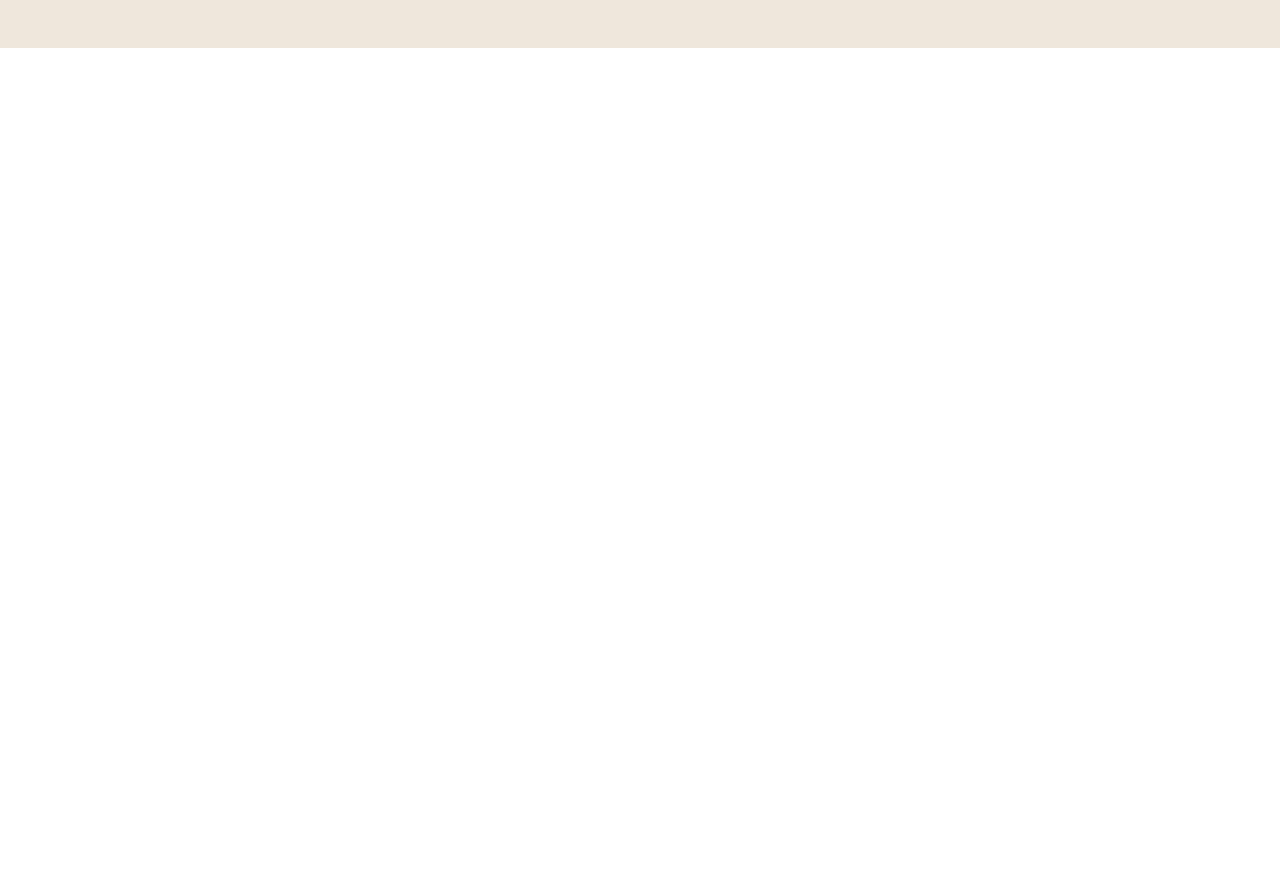
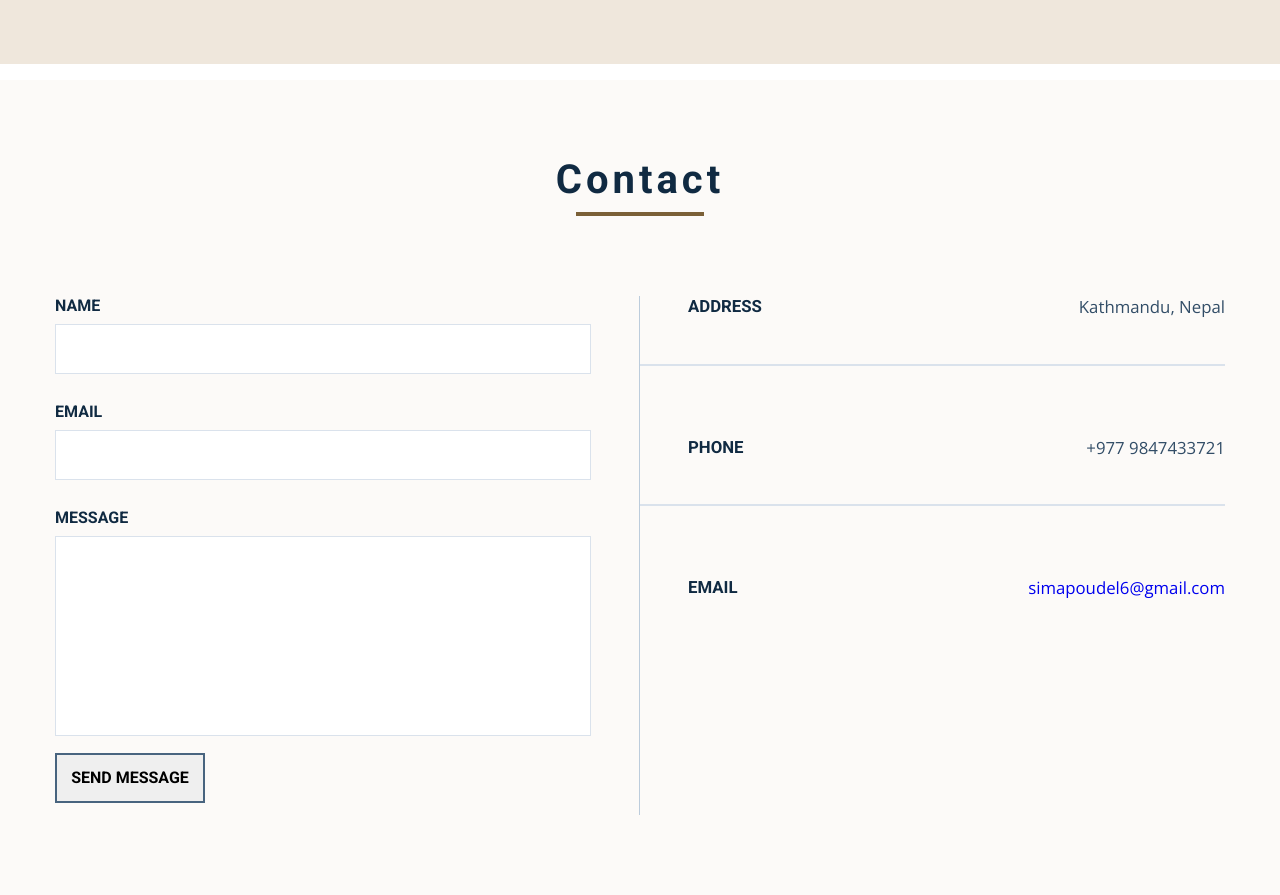
Before and after one commit to seemapoudel58/CODSOFT-Task1, a plain HTML site: page index.html in a window 1280 px wide. Shown: the part 1934-2829 px from the top of the page. Before the commit the page ends 1998 px from the top, so only its background shows below. Drawn offline with nearby package versions, Linux system fonts and the light colour scheme.

Commit message:
contact-1

```diff
--- a/app.js
+++ b/app.js
@@ -14,7 +14,6 @@ if (screenWidth > 900) {
     });
     card.addEventListener('mouseleave', () => {
       card.querySelector('.project-info').style.display = 'none';
-      card.style.width = '';
     });
   });
 } else {
@@ -28,6 +27,33 @@ if (screenWidth > 900) {
     });
   });
 }
+// window.addEventListener('resize', () => {
+//   // Get the current screen width
+//   const screenWidth = window.innerWidth;
+
+//   // Get the current screen size category
+//   const screenSizeCategory =
+//     screenWidth < 576
+//       ? 'xs'
+//       : screenWidth < 768
+//       ? 'sm'
+//       : screenWidth < 992
+//       ? 'md'
+//       : screenWidth < 1200
+//       ? 'lg'
+//       : 'xl';
+
+//   // Get the previous screen size category
+//   const previousScreenSizeCategory = localStorage.getItem('screenSizeCategory');
+
+//   // If the screen size category has changed, refresh the page
+//   if (screenSizeCategory !== previousScreenSizeCategory) {
+//     location.reload();
+//   }
+
+//   // Update the previous screen size category
+//   localStorage.setItem('screenSizeCategory', screenSizeCategory);
+// });
 
 window.addEventListener('scroll', () => {
   if (window.pageYOffset > 50) {
--- a/index.html
+++ b/index.html
@@ -268,6 +268,70 @@
         </div>
       </div>
     </section>
+    <section class="section contact">
+      <div class="section-title">
+        <h2>Contact</h2>
+        <div class="underline"></div>
+      </div>
+      <div class="section-center contact-center">
+        <div id="footer">
+          <section class="contacts">
+            <form method="post" action="https://formspree.io/f/xqkjogzb">
+              <div class="fields">
+                <div class="field">
+                  <label for="name">Name</label>
+                  <input
+                    type="text"
+                    name="name"
+                    required=""
+                  /><!--  id="name"-->
+                </div>
+                <div class="field">
+                  <label for="email">Email</label>
+                  <input
+                    type="text"
+                    name="email"
+                    required=""
+                  /><!-- id="email"-->
+                </div>
+                <div class="field">
+                  <label for="message">Message</label>
+                  <textarea
+                    style="resize: none"
+                    rows="3"
+                    name="message"
+                    required=""
+                    data-gramm="false"
+                    wt-ignore-input="true"
+                  ></textarea>
+                </div>
+              </div>
+              <ul class="actions">
+                <li><input type="submit" value="Send Message" /></li>
+              </ul>
+            </form>
+          </section>
+          <section class="split">
+            <section class="alt">
+              <h3>Address</h3>
+              <p>Kathmandu, Nepal</p>
+            </section>
+            <section class="alt">
+              <h3>Phone</h3>
+              <p>+977 9847433721</p>
+            </section>
+            <section class="alt">
+              <h3>Email</h3>
+              <p>
+                <a href="mailto:simapoudel6@gmail.com" target="_blank"
+                  ><seema class="12"></seema>simapoudel6@gmail.com</a
+                >
+              </p>
+            </section>
+          </section>
+        </div>
+      </div>
+    </section>
     <!-- end of skills -->
     <!-- timeline -->
 
--- a/styles.css
+++ b/styles.css
@@ -148,7 +148,7 @@ p {
   flex-direction: column;
 }
 .section-center {
-  width: 90vw;
+  width: 80vw;
   margin: 0 auto;
   max-width: 1170px;
 }
@@ -504,27 +504,9 @@ nav {
     font-size: 1.9rem;
   }
 }
-/* .projects-center {
-  display: flex;
-  justify-content: space-between;
-  gap: 30px;
+.skill-image {
+  height: 4rem;
 }
-.project {
-  width: 45vw;
-}
-.project-info p {
-  text-transform: capitalize;
-  color: var(--clr-grey-3);
-  font-size: 0.8rem;
-}
-.underline {
-  width: 8rem;
-  margin-bottom: 1rem;
-}
-.project:hover::after {
-  opacity: 1;
-  transform: scale(0.9);
-} */
 @media screen and (min-width: 1170px) {
   .underline {
     width: 8rem;
@@ -533,9 +515,9 @@ nav {
   .project-info p {
     font-size: 1rem;
   }
-}
-.skill-image {
-  height: 5rem;
+  .skill-image {
+    height: 6rem;
+  }
 }
 
 .skills-center {
@@ -544,27 +526,114 @@ nav {
   justify-content: space-between;
   align-items: flex-start;
   flex-wrap: wrap;
-  gap: 1rem;
+  gap: 0.5rem;
 }
-
 .skills {
   background: var(--clr-primary-7);
   margin-bottom: 1rem;
 }
-
-/*
-===============
-Footer
-===============
-*/
-/*
-===============
-Single Page
-===============
-*/
-
-/*
-===============
-Products Page
-===============
-*/
+.contact-center {
+  display: flex;
+  flex-direction: column;
+  /* align-items: center; */
+}
+.field {
+  font-size: 1rem;
+  /* letter-spacing: var(--spacing); */
+  text-transform: uppercase;
+  /* text-transform: capitalize; */
+  line-height: 1.25;
+  font-weight: bold;
+  margin-bottom: 0.75rem;
+  font-family: var(--ff-primary);
+}
+label {
+  display: block;
+  margin-bottom: 0.5rem;
+  /* border: 2px solid var(--clr-grey-4); */
+}
+input {
+  width: 100%;
+  margin-bottom: 1rem;
+  height: 50px;
+  border: 1px solid var(--clr-grey-9);
+}
+textarea {
+  width: 100%;
+  height: 200px;
+  border: 1px solid var(--clr-grey-9);
+}
+.actions {
+  width: 150px;
+}
+.actions input {
+  border: 2px solid var(--clr-grey-4);
+  font-size: 1rem;
+  /* letter-spacing: var(--spacing); */
+  text-transform: uppercase;
+  line-height: 1.25;
+  font-weight: bold;
+  margin-bottom: 0.75rem;
+  font-family: var(--ff-primary);
+  cursor: pointer;
+}
+.actions input:hover {
+  border: 2px solid var(--clr-primary-5);
+  color: var(--clr-primary-5);
+}
+.split {
+  margin-top: 2rem;
+}
+.contact {
+  background-color: var(--clr-primary-9);
+}
+.alt {
+  display: flex;
+  margin: 0.5rem 0 0.25rem 0;
+  justify-content: space-between;
+  align-items: center;
+  height: 80px;
+  border-top: 2px solid var(--clr-grey-9);
+  width: 100%;
+  box-sizing: border-box;
+}
+.alt h3 {
+  text-transform: uppercase;
+}
+.alt h3,
+.alt p {
+  font-size: 1.05rem;
+  line-height: normal;
+  letter-spacing: normal;
+  margin: auto 0;
+  display: inline-block;
+}
+@media screen and (min-width: 990px) {
+  #footer {
+    display: flex;
+    justify-content: space-between;
+    margin-top: 3rem;
+  }
+  .alt h3 {
+    padding: 3rem;
+  }
+  .split {
+    margin-top: 0;
+  }
+  .contacts {
+    border-right: 1px solid var(--clr-grey-8);
+    padding-right: 3rem;
+  }
+  .split,
+  .contacts {
+    width: 50%;
+  }
+  .alt {
+    margin: 0;
+    margin: -4.5rem 0 3rem 0;
+    height: 164px;
+  }
+  .alt:first-child {
+    border: none;
+  }
+}
```
